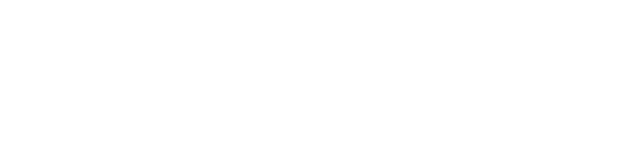
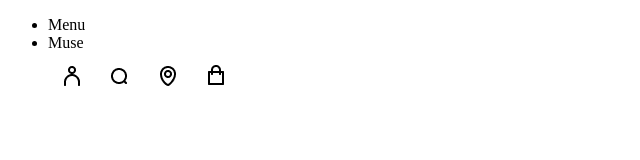
Before and after one commit to chunchun-dev/headphones-website, a plain HTML site: page index.html in a window 1280 px wide. Shown: the whole page, without its empty margins (0-640 px from the left). Drawn offline with Linux system fonts and the light colour scheme.

Commit message:
HTML boilerplate

```diff
--- a/index.html
+++ b/index.html
@@ -4,9 +4,18 @@
     <meta charset="UTF-8">
     <meta http-equiv="X-UA-Compatible" content="IE=edge">
     <meta name="viewport" content="width=device-width, initial-scale=1.0">
+    <link href="/styles.css" rel='stylesheet'/>
     <title>Muse</title>
 </head>
 <body>
-
+    <nav>
+        <ul>
+            <li>Menu</li>
+            <li>Muse</li>
+            <div class="icons">
+                <img src='ICONS.png'/>
+            </div>
+        </ul>
+    </nav>
 </body>
 </html>
--- /dev/null
+++ b/styles.css
@@ -0,0 +1 @@
+/* No CSS *//*# sourceMappingURL=styles.css.map */
```
Also changed, not shown: ICONS.png (added), 1 other file.
